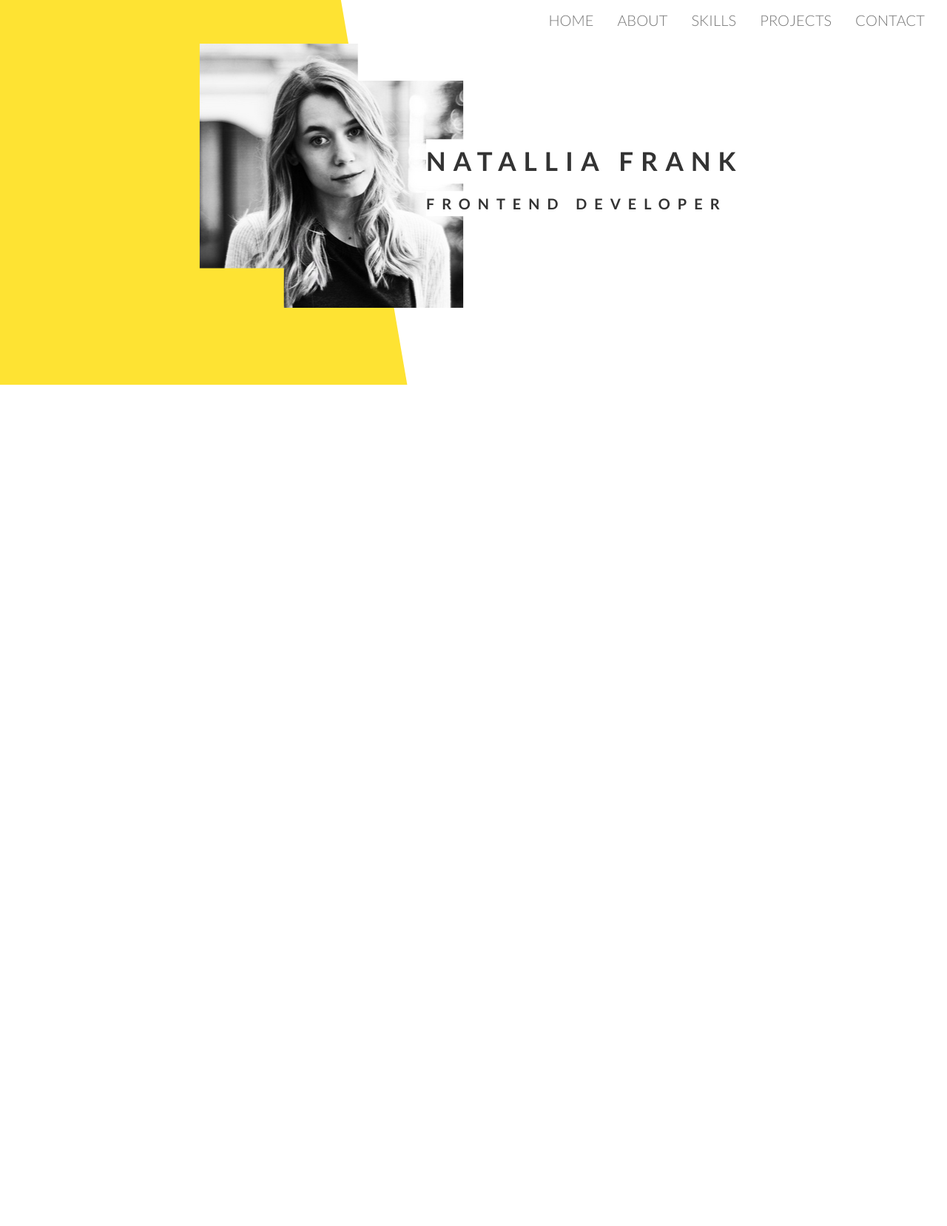
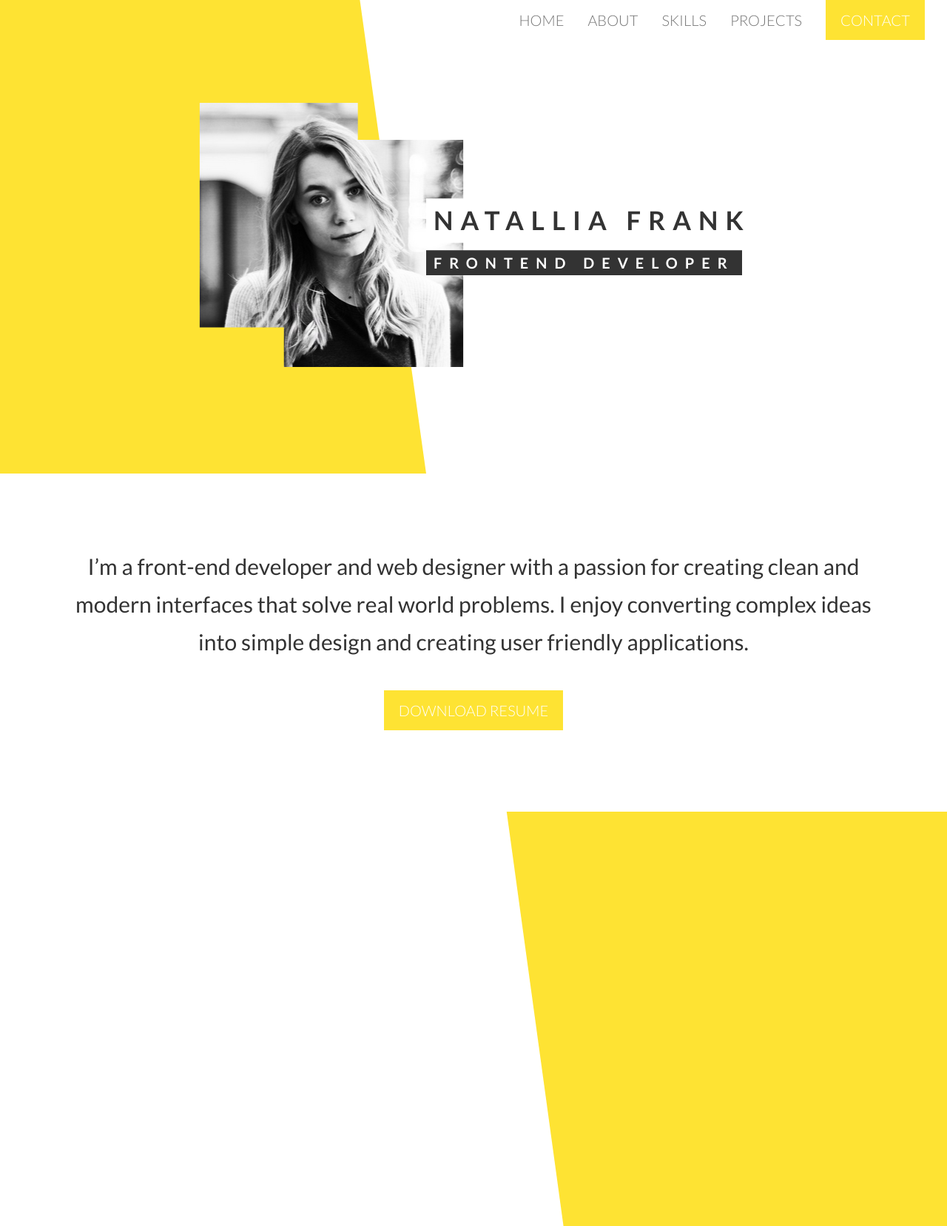
Before and after one commit to nataliiafrank/nataliiafrank.github.io, a website: page index.html in a window 1280 px wide. Shown: the whole page at 74% size. Before the commit the page ends 800 px from the top, so only its background shows below. Drawn offline with Linux system fonts and the light colour scheme.

Commit message:
Add about-section and skills section

```diff
--- a/index.html
+++ b/index.html
@@ -31,7 +31,7 @@
                     <a href="#">Projects</a>
                 </li>
                 <li>
-                    <a href="#">Contact</a>
+                    <a href="#" class="button--yellow">Contact</a>
                 </li>
             </ul>
         </nav>
@@ -48,6 +48,56 @@
         </div>
     </header>
 
+    <main>
+        <div class="section-about">
+            <div class="section-about__text">
+                I’m a front-end developer and web designer with a passion for creating clean and modern interfaces that solve real world problems. I enjoy converting complex ideas into simple design and creating user friendly applications.
+            </div>
+
+            <div class="button">
+                <a href="#" class="button--yellow">Download Resume</a>
+            </div>
+        </div>
+
+        <div class="section-skills row">
+            <div class="heading-primaty---sub"></div>
+            <div class="col-1-of-2">
+
+            </div>
+            <div class="col-1-of-2 section-skills--yellow">
+
+            </div>
+        </div>
+
+        <!-- <div class="section-projects">
+            <div class="section-projects__row row">
+                <div class="col-1-of-2 border">
+                    poject-1
+                </div>
+                <div class="col-1-of-2 border">
+                    poject-2
+                </div>
+            </div>
+            <div class="section-projects__row row">
+                <div class="col-1-of-2 border">
+                    poject-3
+                </div>
+                <div class="col-1-of-2 border">
+                    poject-4
+                </div>
+            </div>
+            <div class="section-projects__row row">
+                <div class="col-1-of-2 border">
+                    poject-5
+                </div>
+                <div class="col-1-of-2 border">
+                    poject-6
+                </div>
+            </div>
+        </div> -->
+
+    </main>
+
 </body>
 
 </html>
--- a/sass/abstracts/_variables.scss
+++ b/sass/abstracts/_variables.scss
@@ -1,11 +1,11 @@
 // COLORS
 $color-primary: #fee333;
+$color-primary-dark: #fcdb07;
 $color-dark-grey: #777;
 $color-white: #fff;
 $color-black: #333;
 $color-grey-light-1: #f7f7f7;
 
 // GRID
-$grid-width: 114rem;
-$gutter-vertical: 8rem;
+$gutter-vertical: 6rem;
 $gutter-horizontal: 6rem;
--- a/sass/base/_typography.scss
+++ b/sass/base/_typography.scss
@@ -18,6 +18,7 @@ body{
         letter-spacing: 1rem;
         margin-bottom: 1rem;
         background-color: $color-white;
+        padding: 0 1rem;
 
         animation-name: moveInRight;
         animation-duration: 1s;
@@ -28,11 +29,13 @@ body{
     }
 
     &--sub {
-        display: block;
+        display: inline-block;
         font-size: 2rem;
         font-weight: 70rem;
         letter-spacing: 1rem;
-        background-color: $color-white;
+        background-color: $color-black;
+        color: $color-white;
+        padding: 0 1rem;
 
         animation: moveInRight 1s ease-out;
     }
--- a/sass/components/_button.scss
+++ b/sass/components/_button.scss
@@ -0,0 +1,30 @@
+.button--yellow {
+    &:link,
+    &:visited {
+        background-color: $color-primary;
+        text-decoration: none;
+        text-transform: uppercase;
+        color: $color-white;
+        font-size: 2rem;
+        font-weight: 300;
+        padding: 1.5rem 2rem;
+        transition: all .2s;
+    }
+
+    &:hover {
+        background-color: $color-primary-dark;
+        transform: translateY(-5px);
+        box-shadow: 0 1rem 2rem rgba($color-black, 0.2);
+
+        &::after {
+            transform: scaleX(1.4) scaleY(1.6);
+            opacity: 0;
+
+        }
+    }
+
+    &:active {
+        transform: translateY(-1px);
+        box-shadow: 0 .5rem 1rem rgba($color-black, 0.2);
+    }
+}
--- a/sass/layout/_grid.scss
+++ b/sass/layout/_grid.scss
@@ -1,6 +1,5 @@
 .row {
-    max-width: $grid-width;
-    margin: 0 auto;
+    max-width: 100vw;
     color: $color-black;
 
     &:not(:last-child) {
@@ -11,14 +10,16 @@
 
     [class^="col-"] {
         float: left;
-
-        &:not(:last-child) {
-            margin-right: $gutter-horizontal;
-        }
     }
 
     .col-1-of-2 {
-        width: calc((100% - #{$gutter-horizontal}) / 2);
+        width: calc(100% / 2);
+        height: 100%;
+    }
+
+    .col-1-of-2-with-gutter {
+        width: calc(100% / 2);
+        height: 100%;
     }
 
     .col-1-of-3 {
--- a/sass/layout/_header.scss
+++ b/sass/layout/_header.scss
@@ -1,9 +1,9 @@
 .header {
-    height: 65vh;
+    height: 80vh;
 
     &__text-box {
         position: absolute;
-        top: 30%;
+        top: 40%;
         left: 70%;
         transform: translate(-50%, -50%);
         width: 50%;
@@ -13,13 +13,13 @@
 .header__polygon {
     height: 100%;
     background-color: $color-primary;
-    clip-path: polygon(0 0, 36% 0, 43% 100%, 0% 100%);
+    clip-path: polygon(0 0, 38% 0, 45% 100%, 0% 100%);
     z-index: -1;
 }
 
 .header__picture__box {
     position: absolute;
-        top: 30%;
+        top: 40%;
         left: 35%;
         transform: translate(-50%, -50%);
 }
--- a/sass/layout/_navigation.scss
+++ b/sass/layout/_navigation.scss
@@ -8,15 +8,15 @@ nav {
 .nav {
     list-style: none;
     float: right;
-
     li {
         display: inline-block;
         margin-right: 30px;
 
-        a:link,
-        a:visited {
-         @include style-link-text($color-dark-grey);
-
+        &:not(:last-child) {
+            a:link,
+            a:visited {
+                @include style-link-text($color-dark-grey);
+            }
         }
     }
 }
--- a/sass/pages/_home.scss
+++ b/sass/pages/_home.scss
@@ -1,5 +1,35 @@
 .section-about {
-    background-color: $color-grey-light-1;
-    padding: 25rem 0;
-    margin-top: -20vh;
+    padding: 10rem;
+    text-align: center;
+
+    &__text {
+        font-size: 3rem;
+        color: $color-black;
+        margin-bottom: 3rem;
+    }
 }
+
+.button {
+    margin: 0 auto;
+    padding: 2rem 0;
+    display: inline-block;
+}
+
+.section-skills {
+    height: 70vh;
+
+    &--yellow {
+        background-color: $color-primary;
+        clip-path: polygon(7% 0, 100% 0, 100% 100%, 19% 100%);
+    }
+}
+
+.section-projects__row {
+    height: 30vh;
+    background-color: $color-primary;
+}
+
+.border {
+    border-left: 6rem solid $color-white;
+    border-right: 6rem solid $color-white;
+}
```
Also changed, not shown: css/style.css.
